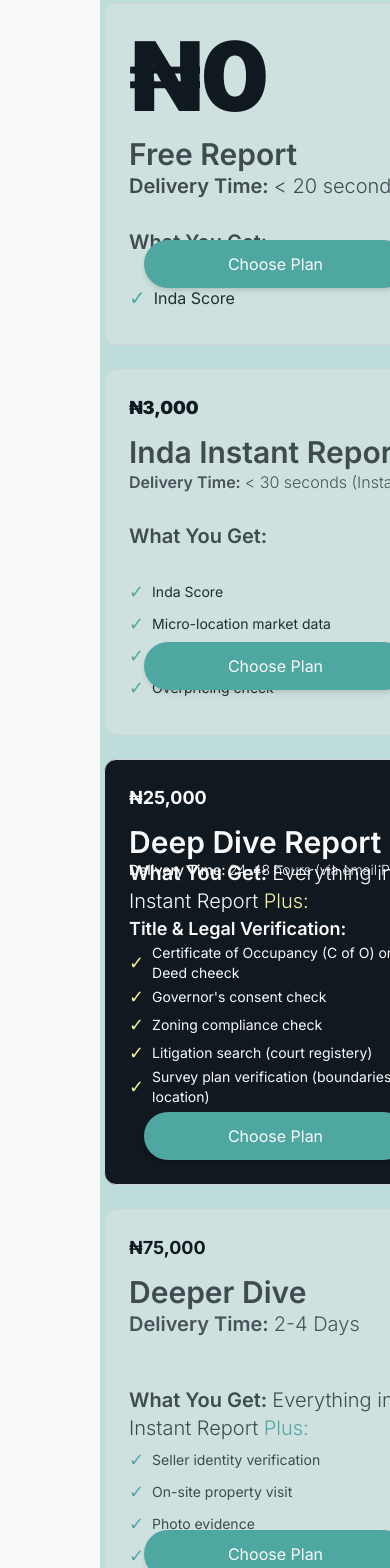
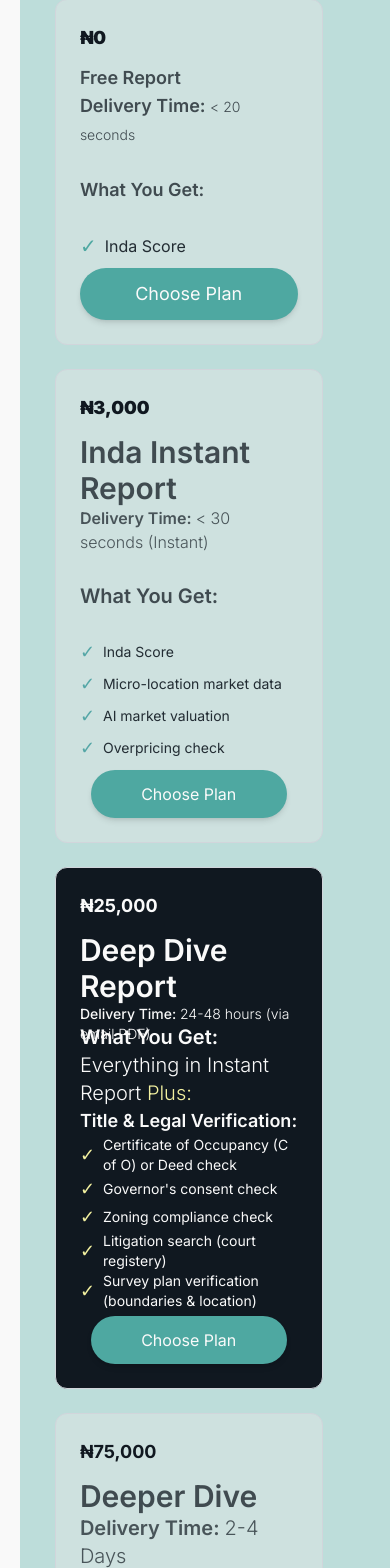
Before and after one commit to Inda-Realty-Limited/inda-home, a Next.js app: page / in a window 390 px wide. Shown: the part 3838-5406 px from the top of the page. Built offline with nearby package versions, Linux system fonts and the light colour scheme.

Commit message:
Finished

```diff
--- a/src/views/index.tsx
+++ b/src/views/index.tsx
@@ -763,7 +763,7 @@ const Landing: React.FC = () => {
       </motion.section>
 
       <motion.section
-        className="w-[90%] ml-25 mr-15 rounded-xl px-1 sm:px-6 md:px-8 lg:px-[5%] bg-[#4EA8A159] py-6 sm:py-16 md:py-20 flex flex-col items-start justify-center"
+        className="w-[90%] max-sm:w-[95%] ml-25 max-sm:ml-5 mr-15 max-sm:mr-0 max-sm:p-5 rounded-xl px-1 sm:px-6 md:px-8 lg:px-[5%] bg-[#4EA8A159] py-6 sm:py-16 md:py-20 flex flex-col items-start justify-center"
         initial={{ opacity: 0, y: 50 }}
         whileInView={{ opacity: 1, y: 0 }}
         viewport={{ once: true, amount: 0.2 }}
@@ -789,8 +789,8 @@ const Landing: React.FC = () => {
           viewport={{ once: true }}
           transition={{ duration: 0.8, delay: 0.4 }}
         >
-          <div className="w-full flex flex-col items-center">
-            <div className="w-full flex flex-col xl:flex-row gap-6 sm:gap-8 justify-center">
+          <div className="w-full max-sm:w-[90%] flex flex-col items-center">
+            <div className="w-full  max-sm:w-[90%] flex flex-col xl:flex-row gap-6 sm:gap-8 justify-center">
               {/* Basic Summary with Pricing Breakdown Button */}
               <motion.div
                 className="flex-1 min-w-[240px] sm:min-w-[260px] bg-[#E5E5E566] rounded-xl sm:rounded-2xl border border-[#D1D5DB] p-6 sm:p-8 flex flex-col justify-between transition-all duration-300 hover:shadow-lg hover:scale-105"
@@ -799,16 +799,17 @@ const Landing: React.FC = () => {
                 viewport={{ once: true }}
                 transition={{ duration: 0.6, delay: 0.2 }}
               >
-                <div className="h-[97%] relative">
-                  <div className="font-black text-8xl sm:text-xl mb-3 sm:mb-4 text-inda-dark">
+                <div className="h-[97%] relative max-sm:static max-sm:flex max-sm:flex-col">
+                  <div>
+                    <div className="font-black text-3xl max-sm:text-lg mb-3 sm:mb-4 text-inda-dark">
                       ₦0
                     </div>
                     <div className="sm:text-3xl  text-[#101820BF] mb-2 flex items-center">
                       <span className=" mr-2 font-semibold">
-                      <h3 className="text-3xl">Free Report</h3>
-                      <p className="text-md text-xl">
+                        <h3 className="text-3xl max-sm:text-lg">Free Report</h3>
+                        <p className="text-md text-xl max-sm:text-lg">
                           Delivery Time:{" "}
-                        <span className="font-light text-md">
+                          <span className="font-light text-md max-sm:text-sm">
                             &lt; 20 seconds
                           </span>
                         </p>
@@ -816,7 +817,7 @@ const Landing: React.FC = () => {
                     </div>
 
                     <ul className="mt-0 sm:mt-6 mb-2">
-                    <h4 className="text-[#101820BF] my-7 text-xl font-semibold">
+                      <h4 className="text-[#101820BF] my-7 text-xl max-sm:text-lg font-semibold">
                         What You Get:
                       </h4>
                       <li className="flex items-center gap-2 text-base sm:text-lg text-inda-dark/90">
@@ -826,10 +827,11 @@ const Landing: React.FC = () => {
                         Inda Score
                       </li>
                     </ul>
-                  <div className="w-full absolute bottom-5 flex justify-center sm:mt-8">
-                    <button className="bg-[#4ea8a1] relative bottom-3 text-inda-white w-[90%] py-3 rounded-full shadow-md hover:bg-[#e9eaeb] transition-all duration-300 hover:scale-105">
+                    <div className="w-full absolute max-sm:static bottom-5 max-sm:bottom-0 flex justify-center sm:mt-8">
+                      <button className="bg-[#4ea8a1] absolute max-sm:static bottom-3 max-sm:text-lg text-inda-white w-[90%] max-sm:w-full py-3 rounded-full shadow-md hover:bg-[#e9eaeb] transition-all duration-300 hover:scale-105">
                         Choose Plan
                       </button>
+                    </div>
                   </div>
                 </div>
               </motion.div>
@@ -841,7 +843,8 @@ const Landing: React.FC = () => {
                 viewport={{ once: true }}
                 transition={{ duration: 0.6, delay: 0.4 }}
               >
-                <div className="relative h-[97%]">
+                <div className="relative max-sm:static h-[97%] max-sm:flex max-sm:flex-col">
+                  <div>
                     <div className="font-black text-lg sm:text-xl mb-3 sm:mb-4 text-inda-dark">
                       ₦3,000
                     </div>
@@ -889,7 +892,8 @@ const Landing: React.FC = () => {
                         Overpricing check
                       </li>
                     </ul>
-                  <div className="w-full absolute bottom-5 flex justify-center sm:mt-8">
+                  </div>
+                  <div className="w-full absolute max-sm:static bottom-5 flex justify-center sm:mt-8">
                     <button className="bg-[#4ea8a1] text-inda-white w-[90%] py-3 rounded-full shadow-md hover:bg-[#e9eaeb] transition-all duration-300 hover:scale-105">
                       Choose Plan
                     </button>
@@ -938,7 +942,7 @@ const Landing: React.FC = () => {
                       <span className="text-lg sm:text-2xl text-inda-yellow">
                         ✓
                       </span>{" "}
-                      Certificate of Occupancy (C of O) or Deed cheeck
+                      Certificate of Occupancy (C of O) or Deed check
                     </li>
                     <li className="flex items-center gap-2 text-sm sm:text-base md:text-lg text-inda-white">
                       <span className="text-lg sm:text-2xl text-inda-yellow">
@@ -981,7 +985,8 @@ const Landing: React.FC = () => {
                 viewport={{ once: true }}
                 transition={{ duration: 0.6, delay: 0.6 }}
               >
-                <div className="relative h-[97%]">
+                <div className="relative max-sm:static h-[97%] max-sm:flex max-sm:flex-col">
+                  <div>
                     <div className="font-bold text-lg sm:text-xl mb-3 sm:mb-4 text-inda-dark">
                       ₦75,000
                     </div>
@@ -1028,7 +1033,8 @@ const Landing: React.FC = () => {
                         Portfolio Dashboard
                       </li>
                     </ul>
-                  <div className="w-full absolute bottom-0 flex justify-center sm:mt-8">
+                  </div>
+                  <div className="w-full absolute max-sm:static bottom-0 flex justify-center sm:mt-8">
                     <button className="bg-[#4ea8a1] text-inda-white w-[90%] py-3 rounded-full shadow-md hover:bg-[#e9eaeb] transition-all duration-300 hover:scale-105">
                       Choose Plan
                     </button>
--- a/src/views/result/index.tsx
+++ b/src/views/result/index.tsx
@@ -1377,7 +1377,7 @@ const Result = () => {
                               <span className="text-lg sm:text-2xl text-inda-yellow">
                                 ✓
                               </span>{" "}
-                              Certificate of Occupancy (C of O) or Deed cheeck
+                              Certificate of Occupancy (C of O) or Deed check
                             </li>
                             <li className="flex items-center gap-2 text-sm sm:text-base md:text-lg text-inda-white">
                               <span className="text-lg sm:text-lg text-inda-yellow">
```
Lines whose indentation alone changed are shown as unchanged.
